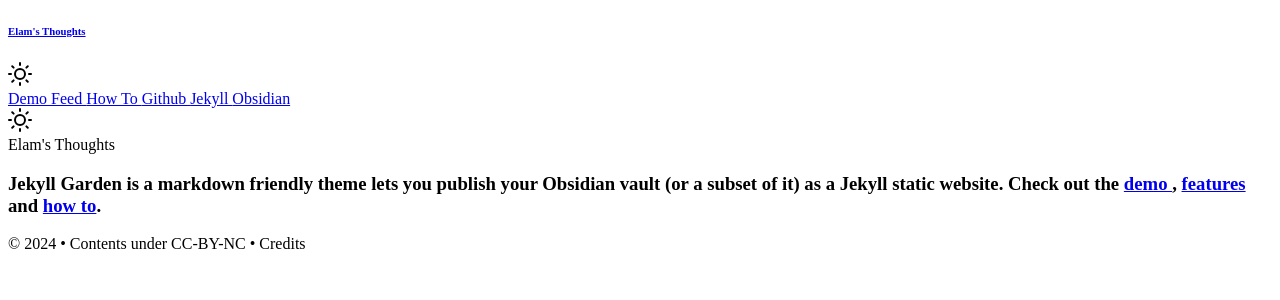
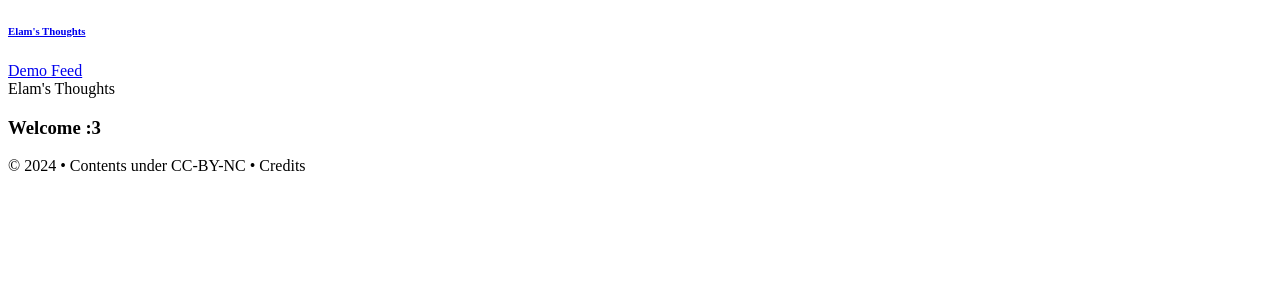
Before and after one commit to elamdf/elam_thoughts, a Jekyll site: the page built from pages/index.md, in a window 1280 px wide. Shown: the top 300 px of the page. Built offline with Jekyll 4.4.1, drawn with Linux system fonts in a browser that asks for light colours; nearby versions of some CDN libraries; library files that are not in the unit come from our copies.

Commit message:
more minimal homepage

```diff
--- a/_includes/Homepage.html
+++ b/_includes/Homepage.html
@@ -1,7 +1,6 @@
 <div class="home-intro">
     <div class="jumbo">{{site.heading}} </div>
     <div class="home-sub-text"> <h3>
-        Jekyll Garden is a markdown friendly theme lets you publish your Obsidian vault (or a subset of it) as a Jekyll static website.
-        Check out the <a href="{{'/notes' | relative_url}}"> demo </a>, <a href="{{'/post/features' | relative_url}}"> features </a> and <a href="{{'/post/how-to' | relative_url}}"> how to</a>.
+        Welcome :3
         </h3>
 </div> </div>
--- a/_includes/Nav.html
+++ b/_includes/Nav.html
@@ -35,50 +35,12 @@
           <h6> {{site.heading}}</h6></a>
           <script src="{{ site.baseurl }}/assets/js/modeswitcher.js"></script>
           <script src="{{ site.baseurl }}/assets/js/Hamburger.js"></script>
-      <div class="navbar-item navbar-dark-mode__mobile is-hidden-tablet" onclick="modeSwitcher()">
-        <div class="buttons">
-          <a class="button is-text">
-            <span class="icon is-small">
-              <img src="{{ '/assets/img/sun.svg' | relative_url }}" id="theme-toggle-img--mobile">
-            </span>
-          </a>
-        </div>
-      </div>
-      <a role="button" class="navbar-burger" aria-label="menu" aria-expanded="false" data-target="navbarBasicExample">
-        <span aria-hidden="true"></span>
-        <span aria-hidden="true"></span>
-        <span aria-hidden="true"></span>
-      </a>
-    </div>
 
     <div id="navbarBasicExample" class="navbar-menu">
       <div class="navbar-start">
         <a href="{{'/notes' | relative_url}}" class="navbar-item">
           Demo Feed
         </a>
-        <a href="../post/how-to" class="navbar-item">
-          How To
-        </a>
-        <a href="https://github.com/Jekyll-Garden/jekyll-garden.github.io" target="_blank" class="navbar-item">
-          Github
-        </a>
-        <a href="https://jekyllrb.com/" target="_blank" class="navbar-item">
-          Jekyll
-        </a>
-        <a href="https://obsidian.md/"  target="_blank" class="navbar-item">
-          Obsidian
-        </a>
       </div>
-      <div class="navbar-end is-hidden-mobile" onclick="modeSwitcher()" >
-        <div class="navbar-item">
-          <div class="buttons">
-            <a class="button is-text">
-              <span class="icon is-small">
-                <img src="{{ '/assets/img/sun.svg' | relative_url }}" id="theme-toggle-img">
-              </span>
-            </a>
-          </div>
-        </div>
       </div>
-    </div>
   </nav>
```
